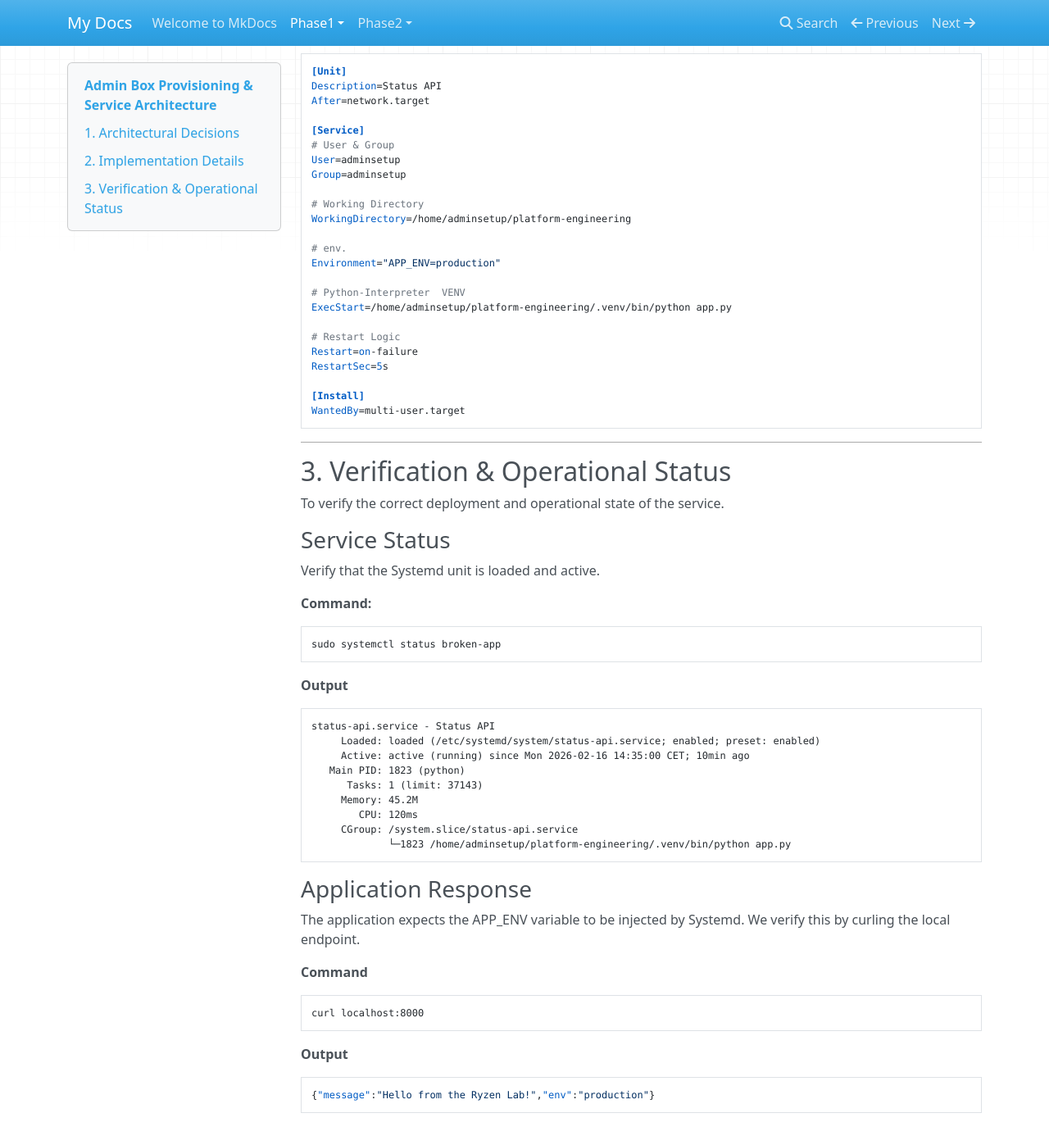
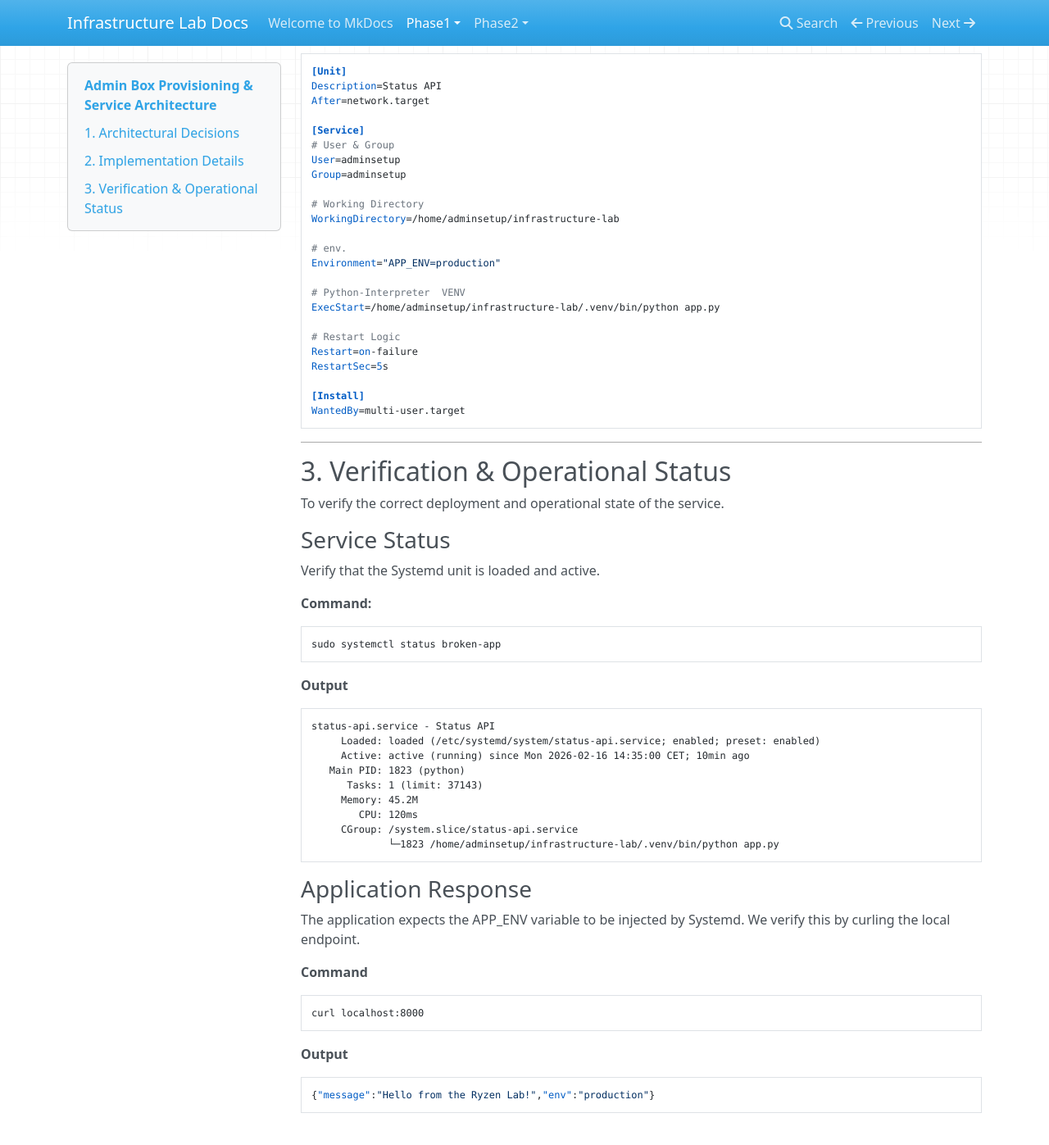
Before and after one commit to Upwind1647/infrastructure-lab, an MkDocs documentation site: the page built from docs/phase1/admin-box.md, in a window 1280 px wide and 1400 px high, scrolled down 964 px. Shown: the top 1397 px of the window at 82% size. Built offline with MkDocs 1.6.1, drawn with Linux system fonts in a browser that asks for light colours; nearby versions of some CDN libraries.

Commit message:
fix: align paths to infrastructure-lab, update logging identity and docs

````diff
--- a/app.py
+++ b/app.py
@@ -19,7 +19,7 @@ class JsonFormatter(logging.Formatter):
         return json.dumps(log_record)
 
 
-logger = logging.getLogger("DevOpsApp")
+logger = logging.getLogger("StatusAPI")
 handler = logging.StreamHandler(sys.stdout)
 handler.setFormatter(JsonFormatter())
 logger.addHandler(handler)
--- a/docs/phase1/admin-box.md
+++ b/docs/phase1/admin-box.md
@@ -43,13 +43,13 @@ User=adminsetup
 Group=adminsetup
 
 # Working Directory
-WorkingDirectory=/home/adminsetup/platform-engineering
+WorkingDirectory=/home/adminsetup/infrastructure-lab
 
 # env.
 Environment="APP_ENV=production"
 
 # Python-Interpreter  VENV
-ExecStart=/home/adminsetup/platform-engineering/.venv/bin/python app.py
+ExecStart=/home/adminsetup/infrastructure-lab/.venv/bin/python app.py
 
 # Restart Logic
 Restart=on-failure
@@ -83,7 +83,7 @@ status-api.service - Status API
      Memory: 45.2M
         CPU: 120ms
      CGroup: /system.slice/status-api.service
-             └─1823 /home/adminsetup/platform-engineering/.venv/bin/python app.py
+             └─1823 /home/adminsetup/infrastructure-lab/.venv/bin/python app.py
 ```
 
 ### Application Response
--- a/mkdocs.yml
+++ b/mkdocs.yml
@@ -1 +1 @@
-site_name: My Docs
+site_name: Infrastructure Lab Docs
````
Also changed, not shown: 1 other file.
